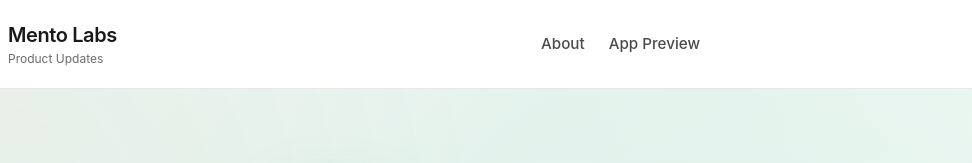
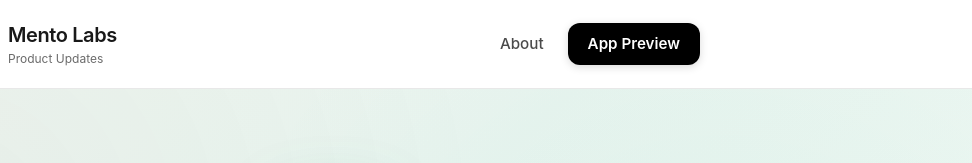
Before and after one commit to swaza-dev/mento-site, a website: page public/blog/index.html in a window 1280 px wide. Shown: the top 163 px of the page, 308-1280 px from the left. Drawn offline with Linux system fonts and the light colour scheme.

Commit message:
feat: add black box styling to App Preview navigation button
- Style 'App Preview' nav link with Anthropic-style black button
- Black background with white text and rounded corners
- Subtle shadow and hover effects
- Removed black box from preview page title (moved to nav)
- Clean, prominent call-to-action in navigation

```diff
--- a/public/blog/index.html
+++ b/public/blog/index.html
@@ -100,11 +100,28 @@
             text-decoration: none;
             font-size: 0.95rem;
             font-weight: 500;
-            transition: color 0.2s;
+            transition: all 0.2s;
         }
 
         .nav-link:hover {
             color: var(--green-primary);
+        }
+
+        /* Black box styling for App Preview button (Anthropic style) */
+        .nav-link.app-preview-btn {
+            background: #000000;
+            color: white;
+            padding: 0.6rem 1.25rem;
+            border-radius: 12px;
+            font-weight: 600;
+            box-shadow: 0 2px 8px rgba(0, 0, 0, 0.15);
+        }
+
+        .nav-link.app-preview-btn:hover {
+            background: #1a1a1a;
+            color: white;
+            transform: translateY(-1px);
+            box-shadow: 0 4px 12px rgba(0, 0, 0, 0.2);
         }
 
         /* Header - Beautiful Hero */
@@ -566,7 +583,7 @@
             </a>
             <div class="nav-right">
                 <a href="https://www.mymento.app" class="nav-link">About</a>
-                <a href="https://www.mymento.app/preview" class="nav-link">App Preview</a>
+                <a href="https://www.mymento.app/preview" class="nav-link app-preview-btn">App Preview</a>
             </div>
         </div>
     </nav>
```
Also changed, not shown: preview.html (+0 -10 lines).
